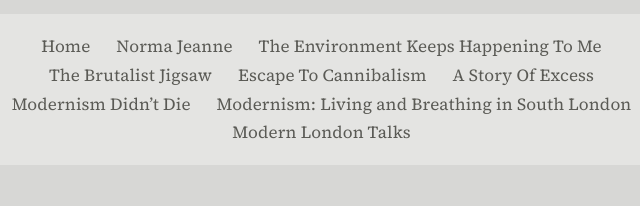
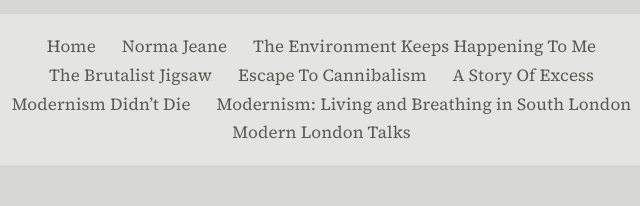
Before and after one commit to ginnyedwards/design-portfolio, a plain HTML site: page contact.html in a window 1280 px wide. Shown: the top 206 px of the page, 325-965 px from the left. Drawn offline with Linux system fonts and the light colour scheme.

Commit message:
Update contact.html

```diff
--- a/contact.html
+++ b/contact.html
@@ -12,7 +12,7 @@
     <a class="nav-logo" href="about.html">Virginia Edwards Design</a>
     <div class="nav-center">
       <a href="index.html">Home</a>
-      <a href="norma-jeanne.html">Norma Jeanne</a>
+      <a href="norma-jeanne.html">Norma Jeane</a>
       <a href="environment.html">The Environment Keeps Happening To Me</a>
       <a href="brutalist-jigsaw.html">The Brutalist Jigsaw</a>
       <a href="cannibalism.html">Escape To Cannibalism</a>
```
